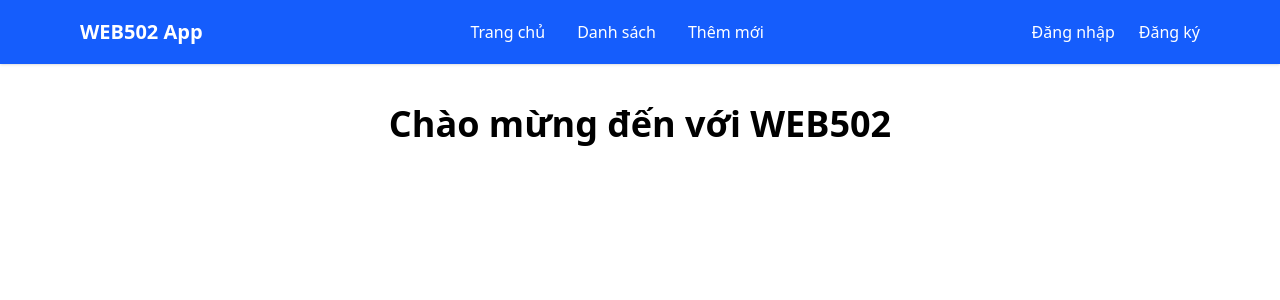
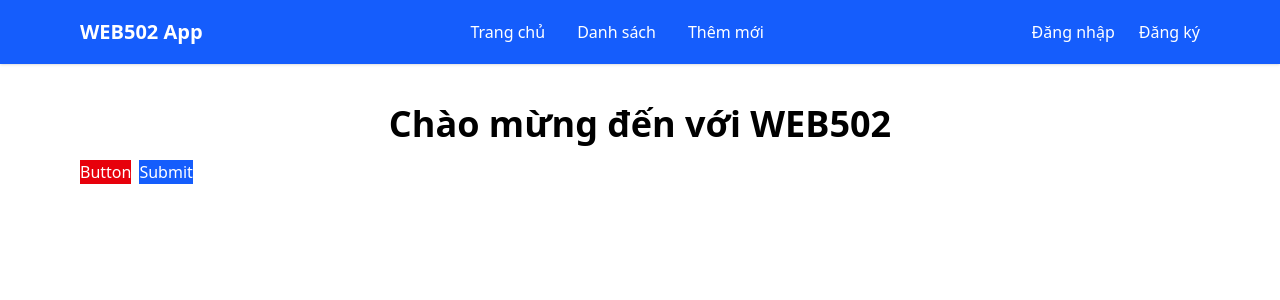
Before and after one commit to vanhoa690/typescript-web502-summer26, a React (Vite) app: page / in a window 1280 px wide. Shown: the top 300 px of the page. Built offline with nearby package versions, Linux system fonts and the light colour scheme; the HTML template or start-up script is replaced by a standard one.

Commit message:
conponents button

```diff
--- a/src/App.tsx
+++ b/src/App.tsx
@@ -1,7 +1,11 @@
 import { Toaster } from "react-hot-toast";
 import { Link } from "react-router-dom";
+import Button from "./components/Button";
 
 function App() {
+  const handleClick = (): void => {
+    alert("click button");
+  };
   return (
     <>
       <nav className="bg-blue-600 text-white shadow">
@@ -36,6 +40,14 @@ function App() {
       {/* MAIN CONTENT */}
       <div className="max-w-6xl mx-auto mt-10 px-4 text-center">
         <h1 className="text-4xl font-bold mb-4">Chào mừng đến với WEB502</h1>
+        {/* click chu cuoi cung ctrl + space => import component */}
+        <div className="flex gap-2">
+          <Button
+            bgColor="bg-red-600"
+            onClick={() => alert("Click button")}
+          ></Button>
+          <Button label="Submit" onClick={handleClick}></Button>
+        </div>
       </div>
 
       <Toaster />
--- /dev/null
+++ b/src/components/Button.tsx
@@ -0,0 +1,22 @@
+interface ButtonProps {
+  label?: string;
+  bgColor?: string;
+  onClick: () => void; //function ko co return
+}
+
+function Button({
+  label = "Button",
+  bgColor = "bg-blue-600",
+  onClick,
+}: ButtonProps) {
+  return (
+    <button
+      onClick={onClick}
+      className={`${bgColor} hover:bg-blue-700 text-white`}
+    >
+      {label}
+    </button>
+  );
+}
+
+export default Button;
```
